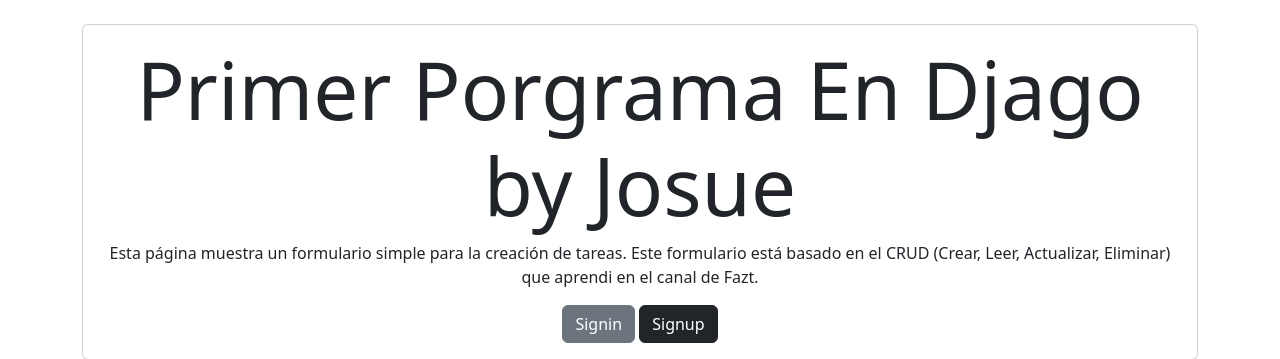
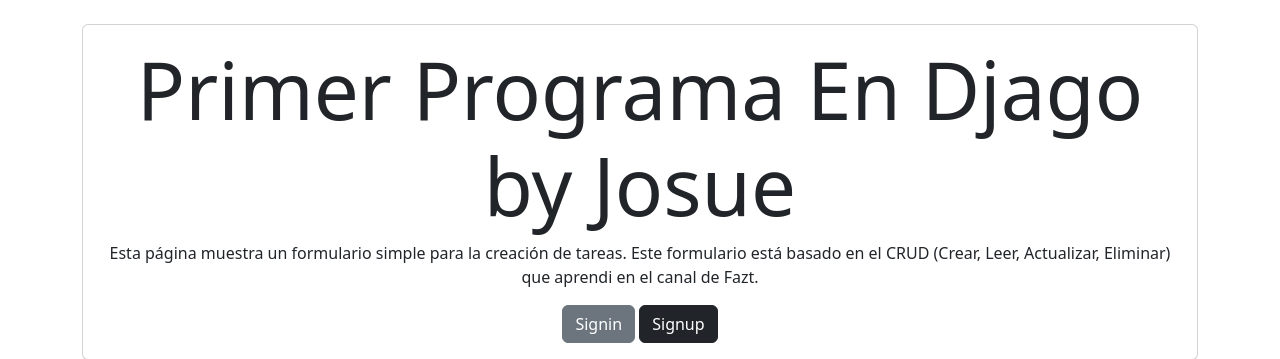
Before and after one commit to AdlanzCast/django-auth-crud, a Django app: page / in a window 1280 px wide. Shown: the part 56-415 px from the top of the page. Run offline with Django 5.2, Linux system fonts and the light colour scheme.

Commit message:
correcion

```diff
--- a/tasks/templates/home.html
+++ b/tasks/templates/home.html
@@ -6,7 +6,7 @@
 
     <section class="card card-body">
 
-        <h1 class="display-1 ">Primer Porgrama En Djago by Josue</h1>
+        <h1 class="display-1 ">Primer Programa En Djago by Josue</h1>
         <p>Esta página muestra un formulario simple para la creación de tareas. Este formulario está basado en el CRUD
         (Crear, Leer, Actualizar, Eliminar) que aprendi en el canal de Fazt.</p>
 
```
